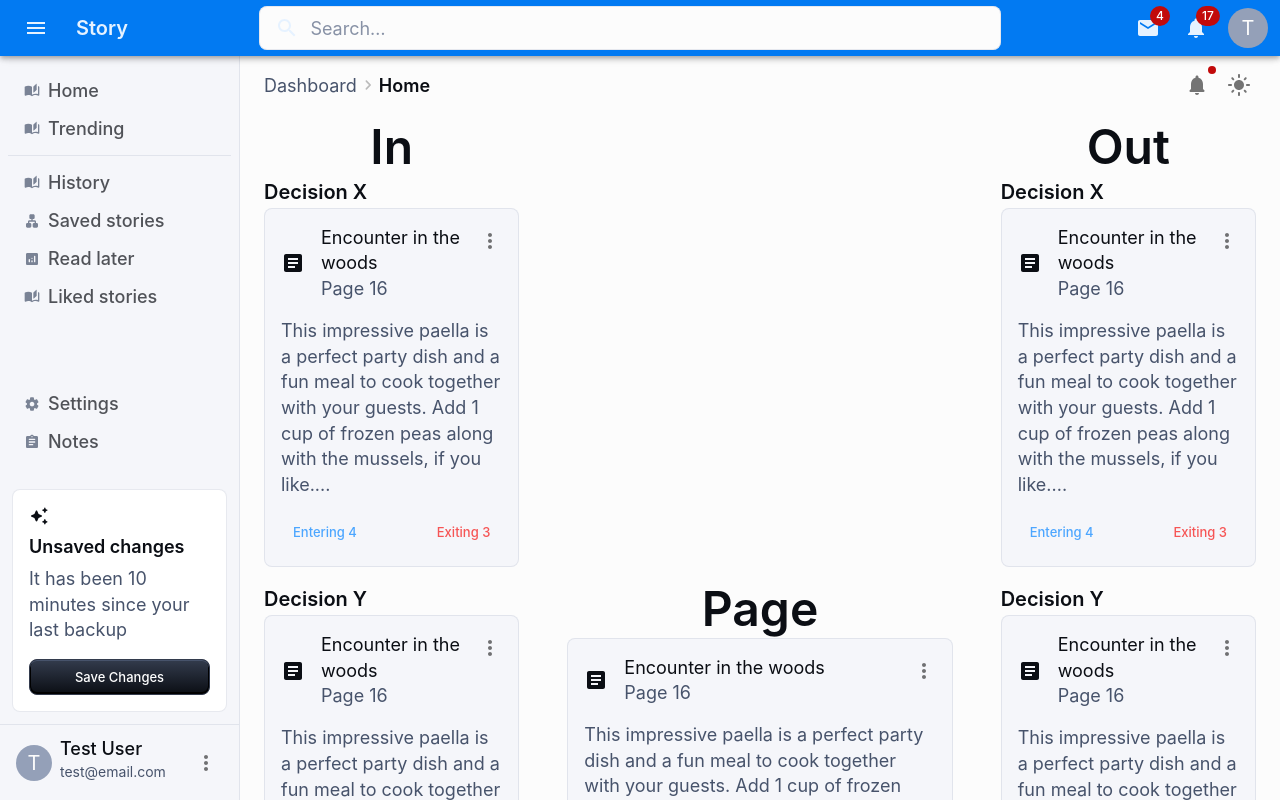
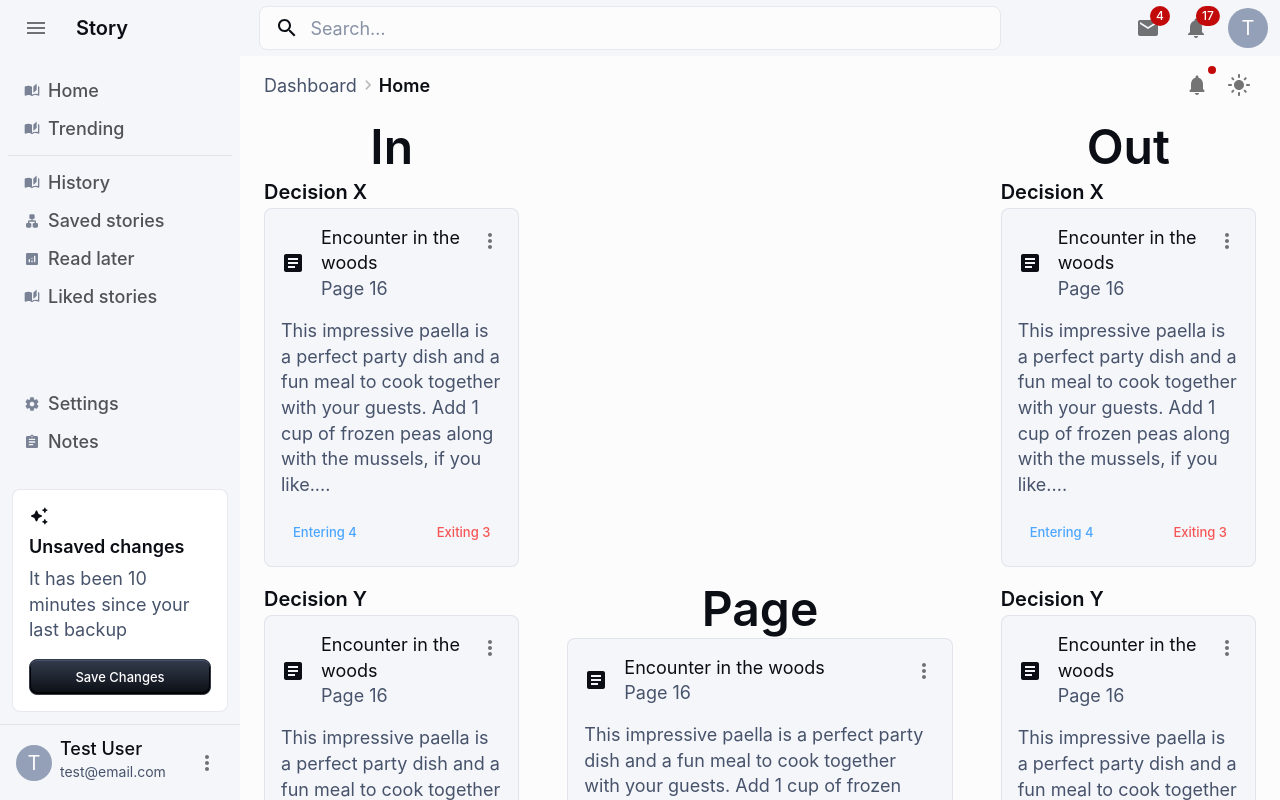
Before and after one commit to tmikov99/story-ui, a React (Vite) app: page /createLinks in a window 1280 px wide. Shown: the top 800 px of the page. Built offline with nearby package versions, Linux system fonts and the light colour scheme.

Commit message:
Edit colors and borders for appbar and sidebar (#14)

```diff
--- a/src/components/AppHeader.tsx
+++ b/src/components/AppHeader.tsx
@@ -42,7 +42,6 @@ const SearchIconWrapper = styled('div')(({ theme }) => ({
 }));
 
 const StyledInputBase = styled(InputBase)(({ theme }) => ({
-  color: 'inherit',
   borderRadius: theme.shape.borderRadius,
   border: `1px solid ${theme.palette.divider}`,
   transition: 'border 120ms ease-in',
@@ -141,7 +140,7 @@ export default function AppHeader() {
       onClose={handleMobileMenuClose}
     >
       <MenuItem>
-        <IconButton size="large" aria-label="show 4 new mails" color="inherit">
+        <IconButton size="large" aria-label="show 4 new mails">
           <Badge badgeContent={4} color="error">
             <MailIcon />
           </Badge>
@@ -152,7 +151,6 @@ export default function AppHeader() {
         <IconButton
           size="large"
           aria-label="show 17 new notifications"
-          color="inherit"
         >
           <Badge badgeContent={17} color="error">
             <NotificationsIcon />
@@ -166,7 +164,6 @@ export default function AppHeader() {
           aria-label="account of current user"
           aria-controls="primary-search-account-menu"
           aria-haspopup="true"
-          color="inherit"
         >
           <AccountCircle />
         </IconButton>
@@ -177,12 +174,11 @@ export default function AppHeader() {
 
   return (
     <>
-      <AppBar position="fixed" sx={{ zIndex: (theme) => theme.zIndex.drawer + 1 }}>
+      <AppBar position="fixed" elevation={0} sx={{ zIndex: (theme) => theme.zIndex.drawer + 1 }}>
         <Toolbar>
           <IconButton
             size="large"
             edge="start"
-            color="inherit"
             aria-label="open drawer"
             sx={{ mr: 2 }}
           >
@@ -208,7 +204,7 @@ export default function AppHeader() {
           </Search>
           <Box sx={{ flexGrow: 1 }} />
           <Box sx={{ display: { xs: 'none', md: 'flex' } }}>
-            <IconButton size="large" aria-label="show 4 new mails" color="inherit">
+            <IconButton size="large" aria-label="show 4 new mails">
               <Badge badgeContent={4} color="error">
                 <MailIcon />
               </Badge>
@@ -216,7 +212,6 @@ export default function AppHeader() {
             <IconButton
               size="large"
               aria-label="show 17 new notifications"
-              color="inherit"
             >
               <Badge badgeContent={17} color="error">
                 <NotificationsIcon />
@@ -229,7 +224,6 @@ export default function AppHeader() {
               aria-controls={menuId}
               aria-haspopup="true"
               onClick={handleProfileMenuOpen}
-              color="inherit"
               sx={{padding: 0, ml: 1}}
             >
               <Avatar>T</Avatar>
@@ -242,7 +236,6 @@ export default function AppHeader() {
               aria-controls={mobileMenuId}
               aria-haspopup="true"
               onClick={handleMobileMenuOpen}
-              color="inherit"
             >
               <MoreIcon />
             </IconButton>
--- a/src/theme/customizations/navigation.tsx
+++ b/src/theme/customizations/navigation.tsx
@@ -151,6 +151,7 @@ export const navigationCustomizations: Components<Theme> = {
     styleOverrides: {
       paper: ({ theme }) => ({
         backgroundColor: theme.palette.background.default,
+        border: 'none',
       }),
     },
   },
@@ -278,7 +279,9 @@ export const navigationCustomizations: Components<Theme> = {
   },
   MuiToolbar: {
     styleOverrides: {
-      regular: () => ({
+      regular: ({ theme }) => ({
+        color: theme.palette.text.primary,
+        backgroundColor: theme.palette.background.paper,
         "@media (min-width: 600px)": {
             minHeight: "56px",
           },
```
